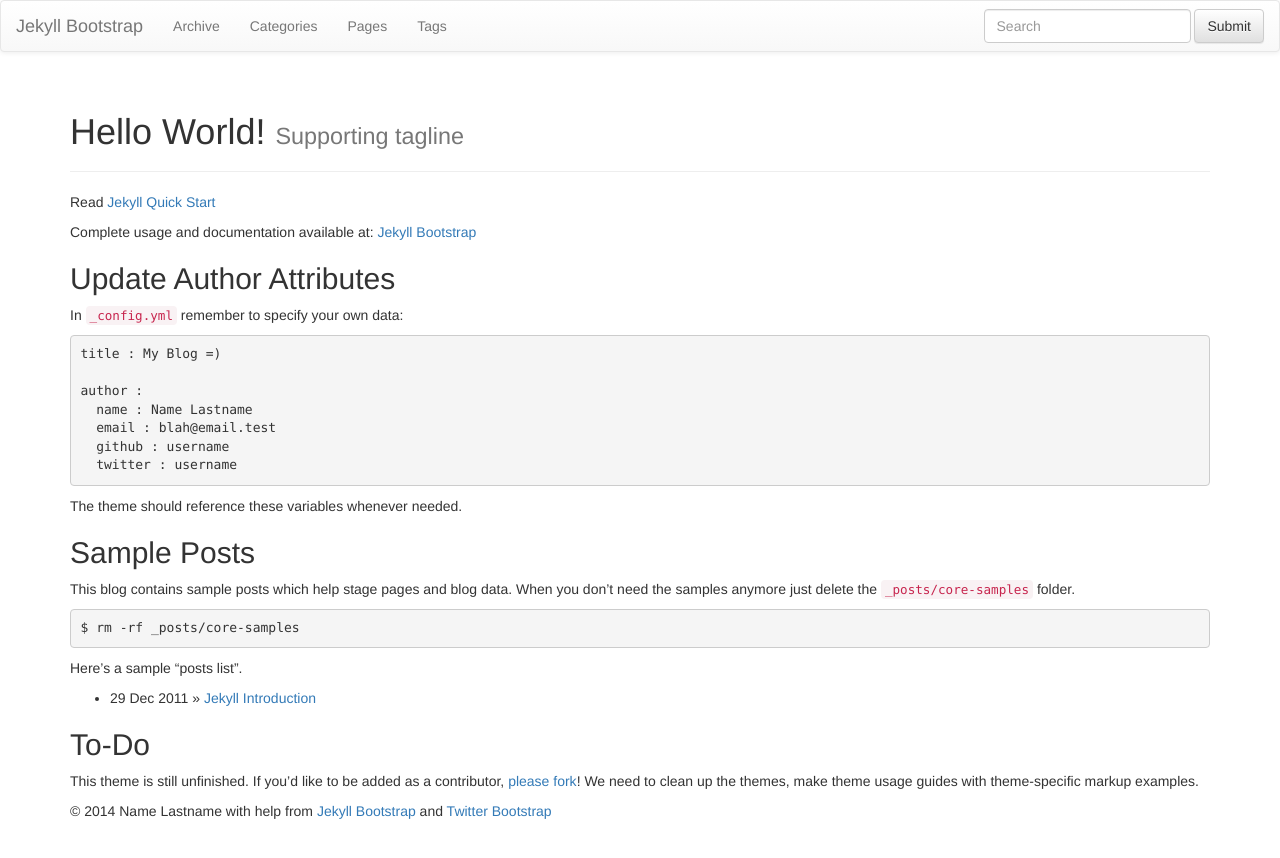
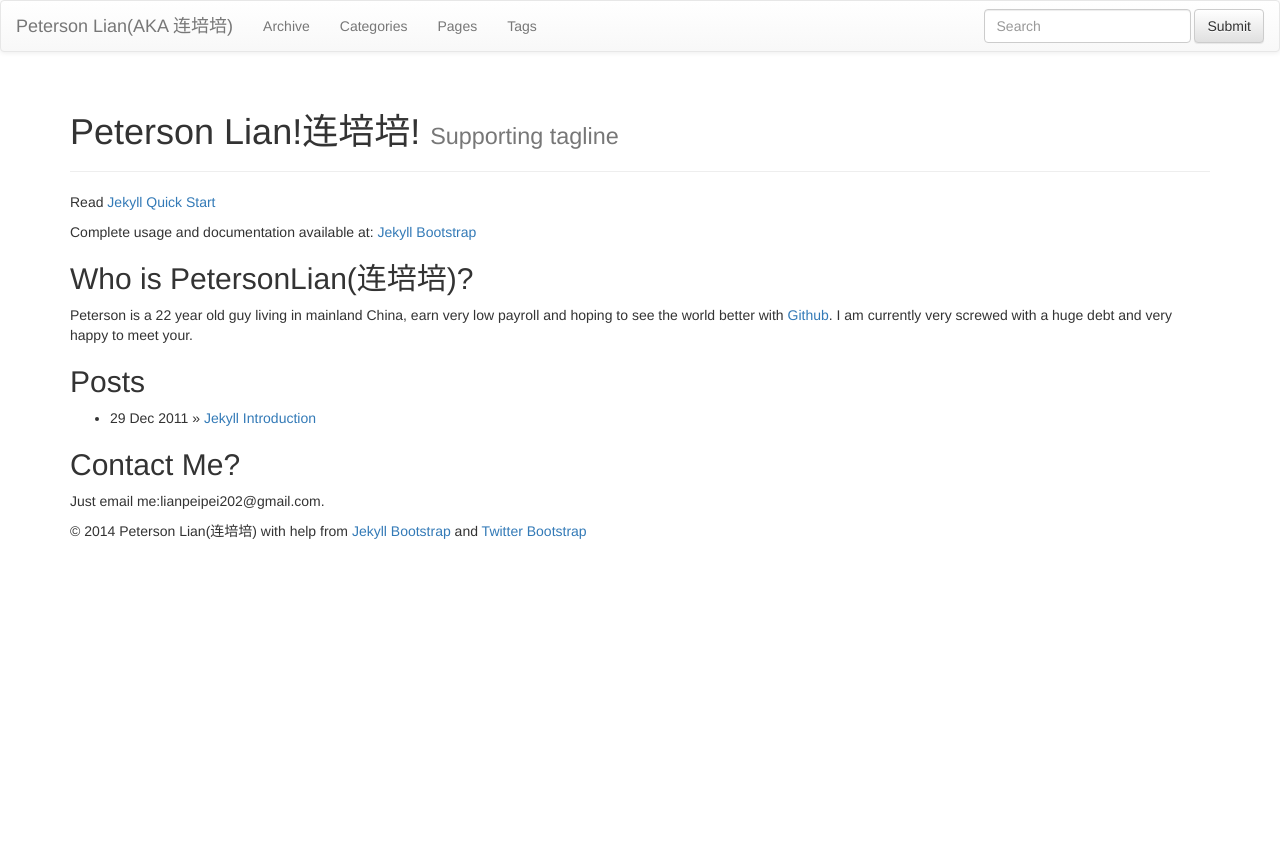
Before and after one commit to PetersonLian/PetersonLian.github.io, a Jekyll site: the page built from index.md, in a window 1280 px wide. Shown: the top 858 px of the page. Built offline with Jekyll 4.4.1, drawn with Linux system fonts in a browser that asks for light colours; nearby versions of some CDN libraries; library files that are not in the unit come from our copies.

Commit message:
make own configuration in _config.yml and make own index.md

```diff
--- a/_config.yml
+++ b/_config.yml
@@ -8,14 +8,14 @@ pygments: true
 # Themes are encouraged to use these universal variables
 # so be sure to set them if your theme uses them.
 #
-title : Jekyll Bootstrap
+title : Peterson Lian(AKA 连培培)
 tagline: Site Tagline
 author :
-  name : Name Lastname
-  email : blah@email.test
-  github : username
-  twitter : username
-  feedburner : feedname
+  name : Peterson Lian(连培培)
+  email : lianpeipei202@gmail.com
+  github : PetersonLian
+  twitter : TBC
+  feedburner : TBC
 
 # The production_url is only used when full-domain names are needed
 # such as sitemap.txt
@@ -25,7 +25,7 @@ author :
 # Else if you are pushing to username.github.io, replace with your username.
 # Finally if you are pushing to a GitHub project page, include the project name at the end.
 #
-production_url : http://username.github.io
+production_url : http:连培培.中国
 
 # All Jekyll-Bootstrap specific configurations are namespaced into this hash
 #
--- a/index.md
+++ b/index.md
@@ -1,6 +1,6 @@
 ---
 layout: page
-title: Hello World!
+title: Peterson Lian!连培培!
 tagline: Supporting tagline
 ---
 {% include JB/setup %}
@@ -9,36 +9,14 @@ Read [Jekyll Quick Start](http://jekyllbootstrap.com/usage/jekyll-quick-start.ht
 
 Complete usage and documentation available at: [Jekyll Bootstrap](http://jekyllbootstrap.com)
 
-## Update Author Attributes
-
-In `_config.yml` remember to specify your own data:
-
-    title : My Blog =)
-
-    author :
-      name : Name Lastname
-      email : blah@email.test
-      github : username
-      twitter : username
-
-The theme should reference these variables whenever needed.
-
-## Sample Posts
-
-This blog contains sample posts which help stage pages and blog data.
-When you don't need the samples anymore just delete the `_posts/core-samples` folder.
-
-    $ rm -rf _posts/core-samples
-
-Here's a sample "posts list".
-
+## Who is PetersonLian(连培培)?
+   Peterson is a 22 year old guy living in mainland China, earn very low payroll and hoping to see the world better with [Github](http://www.github.com).
+   I am currently very screwed with a huge debt and very happy to meet your.
+## Posts
 <ul class="posts">
   {% for post in site.posts %}
     <li><span>{{ post.date | date_to_string }}</span> &raquo; <a href="{{ BASE_PATH }}{{ post.url }}">{{ post.title }}</a></li>
   {% endfor %}
 </ul>
-
-## To-Do
-
-This theme is still unfinished. If you'd like to be added as a contributor, [please fork](http://github.com/plusjade/jekyll-bootstrap)!
-We need to clean up the themes, make theme usage guides with theme-specific markup examples.
+## Contact Me?
+   Just email me:lianpeipei202@gmail.com.
```
